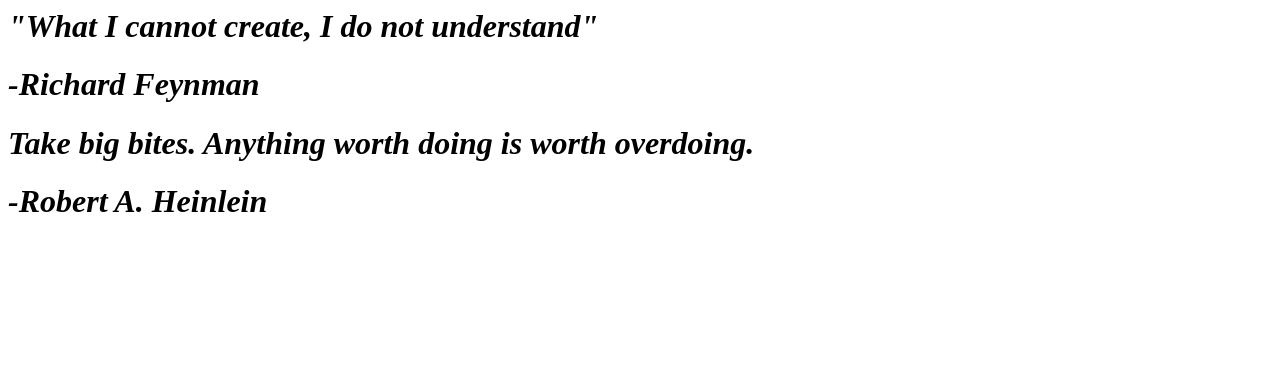
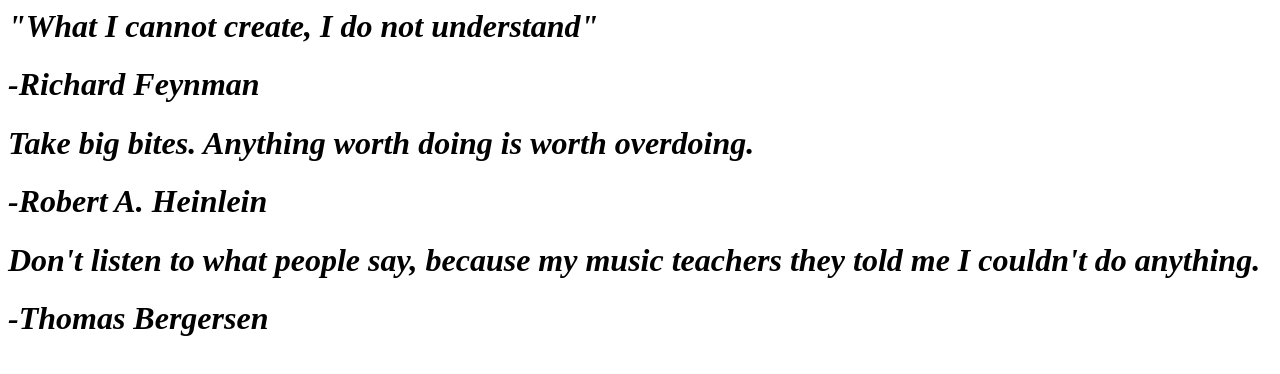
Before and after one commit to Semipalatinsk/Semipalatinsk.github.io, a plain HTML site: page index.html in a window 1280 px wide. Drawn offline with Linux system fonts and the light colour scheme.

Commit message:
Update index.html

```diff
--- a/index.html
+++ b/index.html
@@ -3,3 +3,5 @@
 <h1> </h1>
 <h1><i>Take big bites. Anything worth doing is worth overdoing.</i></h1>
 <h1><i>    -Robert A. Heinlein</i></h1>
+<h1><i>Don't listen to what people say, because my music teachers they told me I couldn't do anything.</i></h1>
+<h1><i>    -Thomas Bergersen</i></h1>
```
